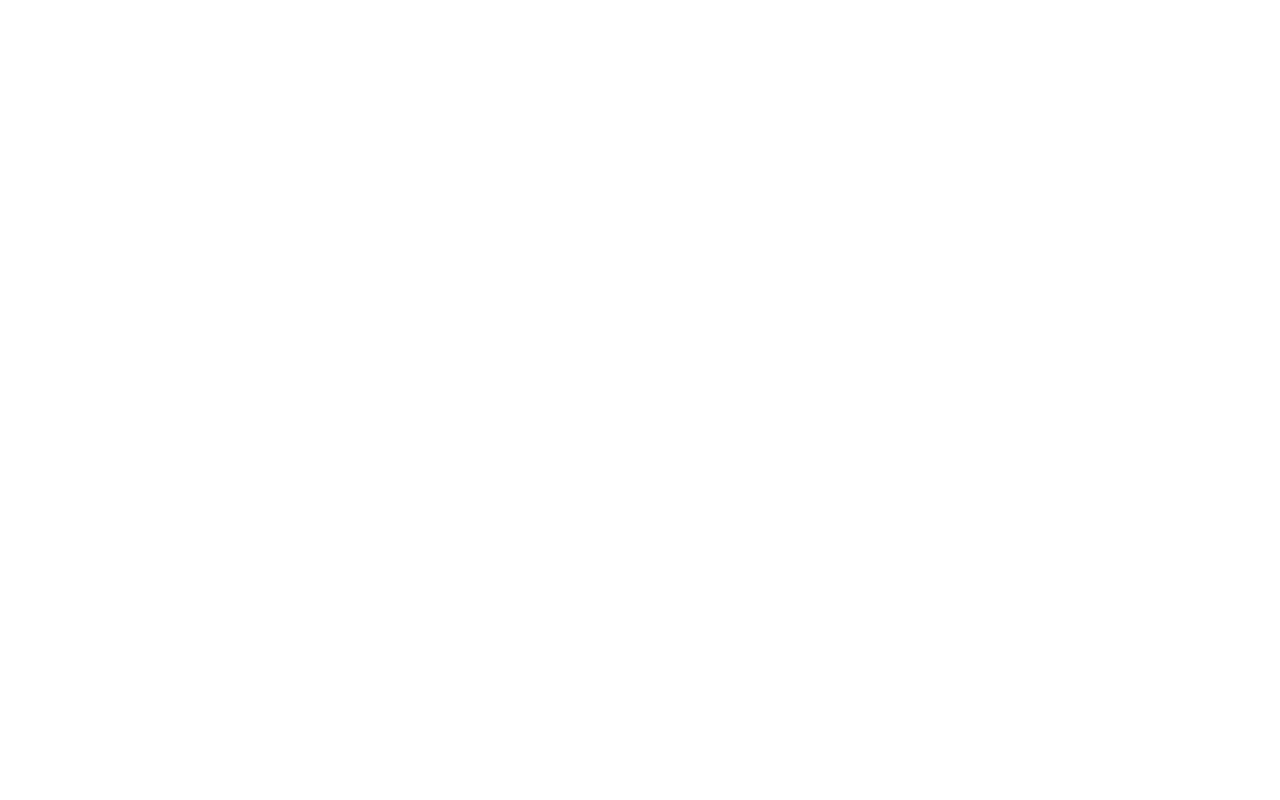
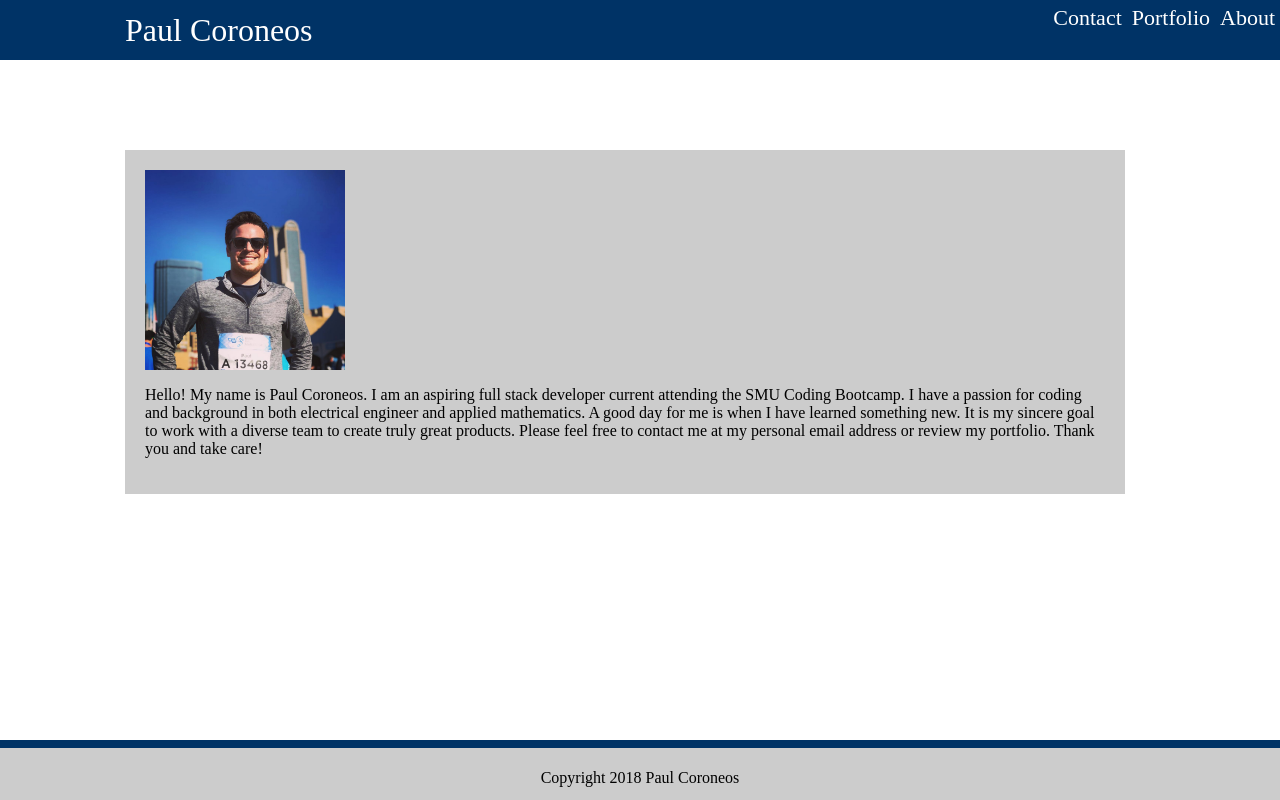
Before and after one commit to jsjutzi/SMUCodeCamp, a plain HTML site: page Homework/hw1BuildingAWireFrame/Basic-Portfolio/index.html in a window 1280 px wide. Drawn offline with Linux system fonts and the light colour scheme.

Commit message:
check in progress from lunch
Footer complete. Header navbar needs work (center and align to body content) Need to also understand why image isn't showing.

```diff
--- a/Homework/hw1BuildingAWireFrame/Basic-Portfolio/assets/css/style.css
+++ b/Homework/hw1BuildingAWireFrame/Basic-Portfolio/assets/css/style.css
@@ -0,0 +1,66 @@
+body {
+    margin: 0 auto;
+    width:960px;
+}
+
+#topbar {
+    position:absolute;
+    top:0;
+    left:0;
+    width:100%;
+    height:60px;
+    background-color:#003366;
+}
+#logo {
+    position:absolute;
+    left:125px;
+    top:0px;
+    font-size:32px;
+    color:white;
+    line-height:60px;
+}
+#navbar {
+    position:relative;
+    color:white;
+    font-size:22px;
+}
+.navElement {
+    float:right;
+    padding:5px;
+}
+#wrapper:after  {
+    content: " ";
+    visibility: hidden;
+    display: block;
+    height: 0;
+    clear: both;
+}
+#profilePhoto {
+    height:200px;
+    width:auto;
+}
+#main {
+    position:absolute;
+    top:150px;
+    left:125px;
+    margin: 0 auto;
+    padding:20px;
+    background-color:#CCCCCC;
+    width:960px;
+}
+footer {
+    text-align:center;
+    height:60px;
+    color:black;
+    background-color:#CCCCCC;
+    position:absolute;
+    bottom:0;
+    width:100%;
+    left:0;
+    right:0;
+    line-height:60px;
+}
+#skinnybar {
+    height:8px;
+    background-color:#003366;
+}
--- a/Homework/hw1BuildingAWireFrame/Basic-Portfolio/index.html
+++ b/Homework/hw1BuildingAWireFrame/Basic-Portfolio/index.html
@@ -3,9 +3,33 @@
         <meta charset="UTF-8">
         <meta name="viewport" content="width=device-width, initial-scale=1.0">
         <meta http-equiv="X-UA-Compatible" content="ie=edge">
-    <title>Document</title>
+        <link rel="stylesheet" type="text/css" href="assets/css/style.css">
+        <title>Paul Coroneos</title>
+
     </head>
     <body>
+        <!-- top bar w/ navigation -->
+        <heading id="topbar">
+            <div id="logo">Paul Coroneos</div>
+            <div class="wrapper">
+                <nav id="navbar">
+                    <div class="navElement">About</div>
+                    <div class="navElement">Portfolio</div>
+                    <div class="navElement">Contact</div>
+                </nav>
+            </div>
+        </heading>
+        <!-- Content and profile photo-->
+        <div class="wrapper">
+            <section id="main">
+                <img id="profilePhoto" src="/Homework/hw1BuildingAWireFrame/Basic-Portfolio/assets/images/profile.jpg" alt="Paul Coroneos"></img>
+                <p>Hello! My name is Paul Coroneos. I am an aspiring full stack developer current attending          the SMU Coding Bootcamp. I have a passion for coding and background in both electrical engineer and applied mathematics. A good day for me is when I have learned something new. It is my sincere goal to work with a diverse team to create truly great products. Please feel free to contact me at my personal email address or review my portfolio. Thank you and take care!</p>
+            </section>
+        </div>
+    </body>
 
-</body>
+    <footer>
+        <div id="skinnybar"></div>
+        Copyright 2018 Paul Coroneos
+    </footer>
 </html>
```
Also changed, not shown: Homework/hw1BuildingAWireFrame/Basic-Portfolio/assets/images/profile.jpg (added). Lines whose indentation alone changed are shown as unchanged.
